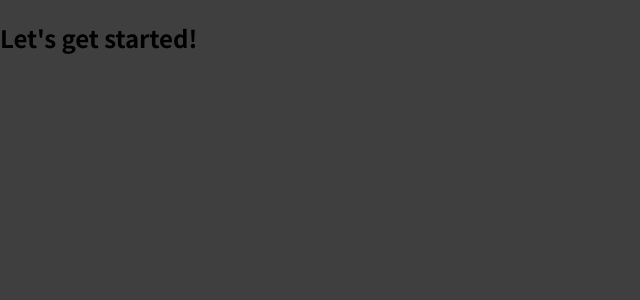
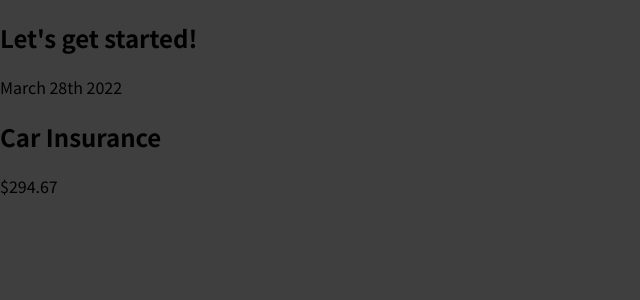
Before and after one commit to joaolucas2012/react-complete-aplication, a JavaScript app: page / in a window 1280 px wide. Shown: the top 300 px of the page, without its empty margins (0-640 px from the left). Built offline with nearby package versions, Linux system fonts and the light colour scheme.

Commit message:
feat: create first component

```diff
--- a/src/App.js
+++ b/src/App.js
@@ -1,7 +1,10 @@
+import ExpenseItem from './components/ExpenseItem';
+
 function App() {
   return (
     <div>
       <h2>Let's get started!</h2>
+      <ExpenseItem/>
     </div>
   );
 }
--- /dev/null
+++ b/src/components/ExpenseItem.js
@@ -0,0 +1,13 @@
+function ExpenseItem() {
+  return (
+    <div>
+      <div>March 28th 2022</div>
+      <div>
+        <h2>Car Insurance</h2>
+        <div>$294.67</div>
+      </div>
+    </div>
+  );
+}
+
+export default ExpenseItem;
```
